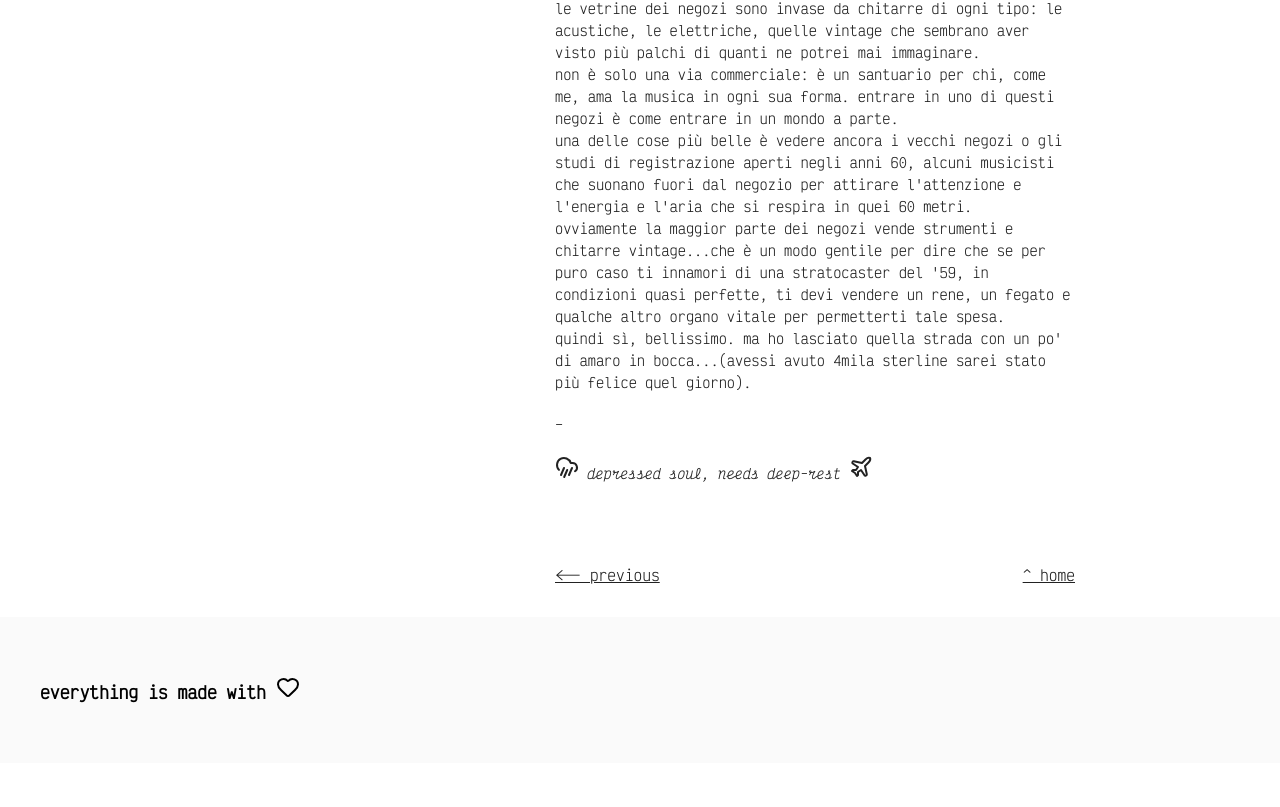
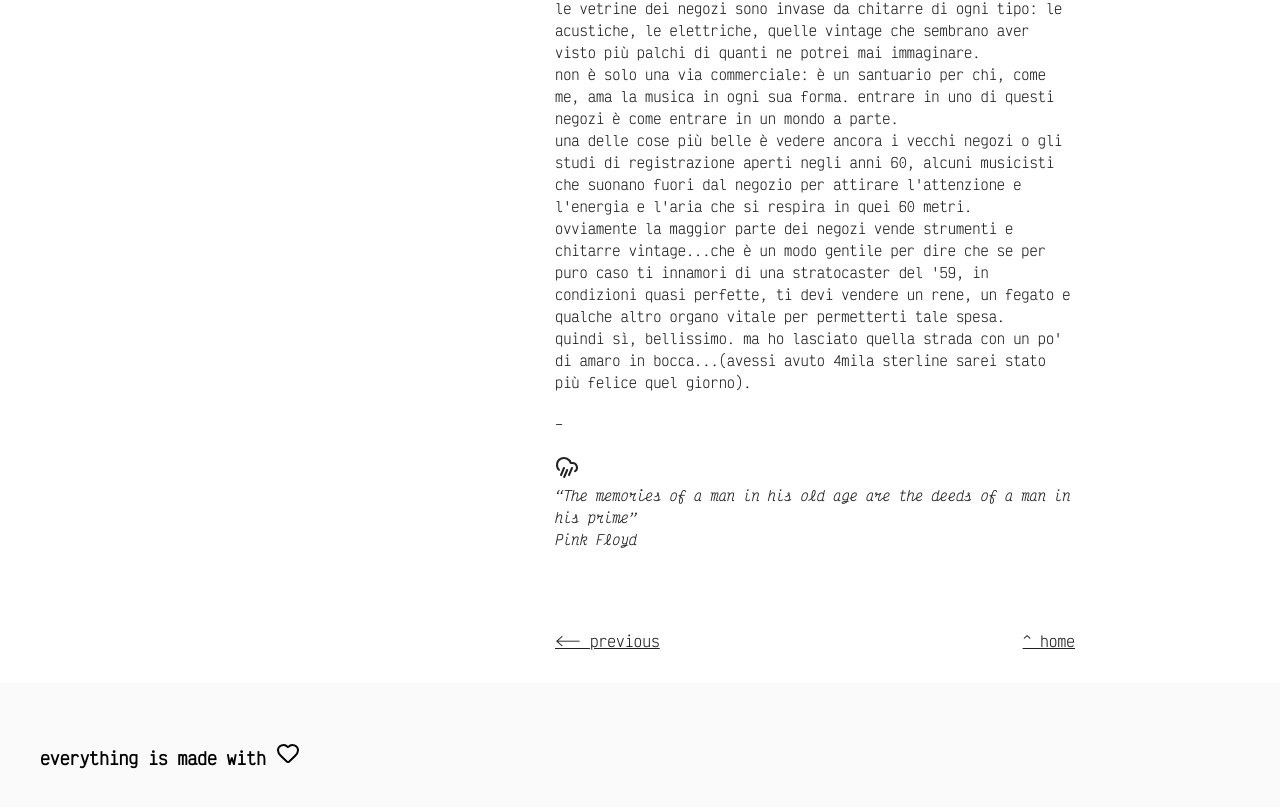
Before and after one commit to kernelpanic95/noraneko, a plain HTML site: page 05.html in a window 1280 px wide. Shown: the part 2004-2811 px from the top of the page. Before the commit the page ends 2767 px from the top, so only its background shows below. Drawn offline with nearby package versions, Linux system fonts and the light colour scheme.

Commit message:
wip london post

```diff
--- a/05.html
+++ b/05.html
@@ -95,13 +95,13 @@
                 <p>–</p>
                 <div class="options">
                     <p>
-                        <i data-lucide="cloud-rain-wind"></i>
+                        <i data-lucide="cloud-rain-wind"></i> <br>
                         <script src="https://unpkg.com/lucide@latest"></script>
                         <script>
                         lucide.createIcons();
                         </script>
-                        depressed soul, needs deep-rest
-                        <i data-lucide="plane"></i>
+                        “The memories of a man in his old age are the deeds of a man in his prime” <br>
+                        Pink Floyd
                         <script src="https://unpkg.com/lucide@latest"></script>
                         <script>
                         lucide.createIcons();
```
